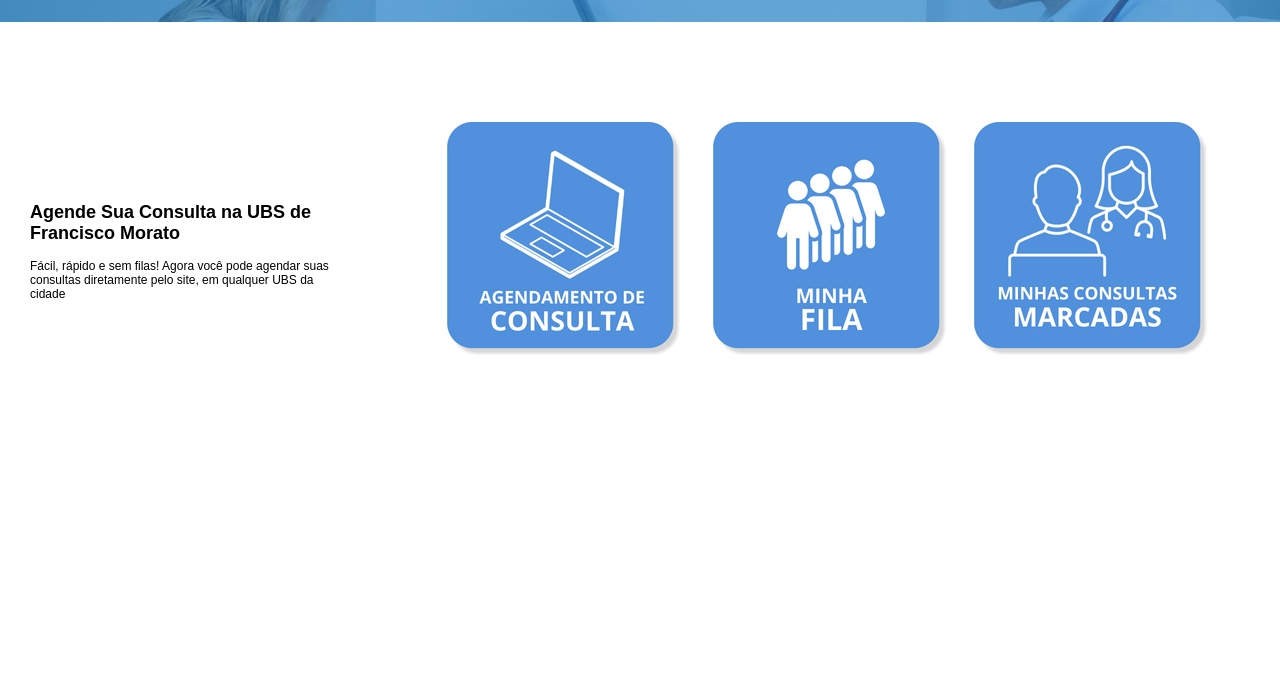
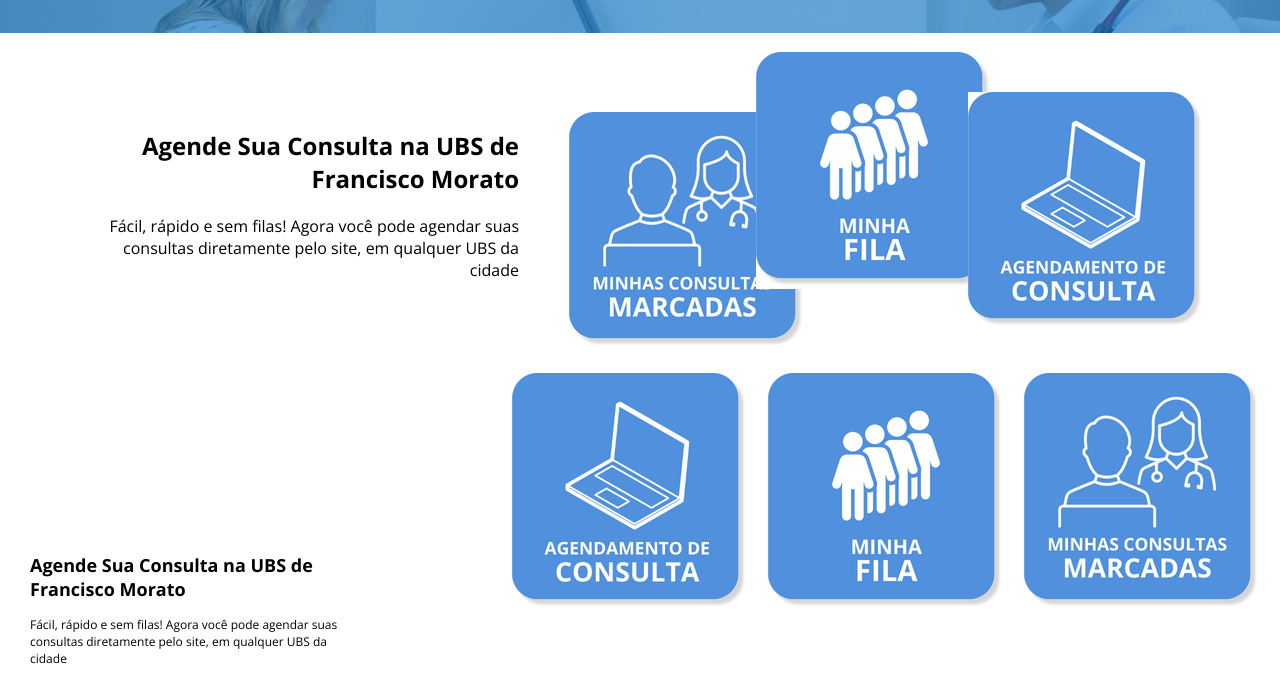
Before and after one commit to abdul-alhazred-235711/trabalho, a plain HTML site: page trabalho_html/index.html in a window 1280 px wide. Shown: the part 224-903 px from the top of the page. Before the commit the page ends 800 px from the top, so only its background shows below. Drawn offline with nearby package versions, Linux system fonts and the light colour scheme; files whose address does not match are found by name.

Commit message:
pedido de pull

```diff
--- a/css/trabalho.css
+++ b/css/trabalho.css
@@ -1,7 +1,57 @@
+@import url('https://fonts.googleapis.com/css2?family=Open+Sans:ital,wght@0,300..800;1,300..800&display=swap');
+
 html {
     box-sizing: border-box;
     box-sizing: inherit
 }
+
+body{
+     font-family: "Open Sans", sans-serif;
+}
+
+section{
+    display: flex;
+    /* border: solid red 2px; */
+    justify-content: center;
+    align-items: center;
+    height: 30vh;
+    padding: 50px;
+}
+section > .titles{
+    /* border: solid blue 2px; */
+    text-align: right;
+        margin: 0 0px 0 50px;
+}
+
+section > .icons{
+    margin: 0 50px 0 ;
+    /* border: solid blue 2px; */
+    display: flex;
+}
+
+section > .icons > .botao-menu > img{
+    margin: 0 -50px 0 -50px;
+}
+
+section > .icons > .botao-menu:nth-child(1) > img{
+    margin: 60px -50px 0 0px;
+}
+
+section > .icons > .botao-menu:nth-child(2) > img{
+    margin: 0 -25px 0 0px;
+}
+
+section > .icons > .botao-menu:nth-child(3) > img{
+    margin: 40px -25px 0 0px;
+}
+
+section > .icons > .botao-menu > img:hover{
+    scale: 1.2;
+    transition: 0.5s;
+}
+
+
+
 .cabecalho {
     background-image: url(../imagens/imagem1.png) ;
     width: 100%;
@@ -35,19 +85,19 @@ html {
 .direita1 {
     float: right;
     width: 20%; /* ou o valor desejado */
-    margin: 100px 50px 0 0;
+
 
 }
 .direita2 {
     float: right;
     width: 20%; /* ou o valor desejado */
-    margin: 100px 5px 0 0;
+
 
 }
 .direita3 {
     float: right;
     width: 20%; /* ou o valor desejado */
-    margin: 100px 10px 0 0;
+
 
 }
 
--- a/trabalho_html/index.html
+++ b/trabalho_html/index.html
@@ -1,5 +1,6 @@
 <!DOCTYPE html>
 <html lang="pt-br">
+
 <head>
     <meta name="X-UA Compatible" content="IE=edge">
     <meta charset="UTF-8">
@@ -9,20 +10,46 @@
     <script src="..//css/html5shiv.js"></script>
     <title>Document</title>
 </head>
+
 <body>
     <header>
-        <img src="E:\imagens\agenda_morato.png" class="logo" >
+        <img src="../imagens/agenda_morato.png" class="logo">
         <a href="..//acesso.html" class="cadastro"><img src="../imagens/cadastrar.png"></a>
         <div class="cabecalho">
             <h1>CONHEÇA O AGENDA MORATO</h1>
             <p>Sistema de agendamento público para UBS's de Francisco Morato</p>
         </div>
     </header>
+
+    <section>
+        <div class="titles">
+            <h2>Agende Sua Consulta na UBS de<br> Francisco Morato</h2>
+            <p>Fácil, rápido e sem filas! Agora você pode agendar suas<br> consultas diretamente pelo site, em
+                qualquer UBS da cidade</p>
+        </div>
+
+        <div class="icons">
+            <a href="#" class="botao-menu" class="button">
+                <img src="../imagens/imagem2.png">
+            </a>
+
+            <a href="#" class="botao-menu">
+                <img src="../imagens/imagem3.png">
+            </a>
+
+            <a href="#" class="botao-menu">
+                <img src="../imagens/imagem4.png">
+            </a>
+        </div>
+    </section>
+
+
     <div class="container">
         <div class="esquerda">
             <div class="paragrafo1">
                 <h2>Agende Sua Consulta na UBS de<br> Francisco Morato</h2>
-                <p>Fácil, rápido e sem filas! Agora você pode agendar suas<br> consultas diretamente pelo site, em qualquer UBS da cidade</p>
+                <p>Fácil, rápido e sem filas! Agora você pode agendar suas<br> consultas diretamente pelo site, em
+                    qualquer UBS da cidade</p>
             </div>
         </div>
 
@@ -41,9 +68,6 @@
 
     </div>
 
+</body>
 
-
-
-
-</body>
 </html>
```
Lines whose indentation alone changed are shown as unchanged.
